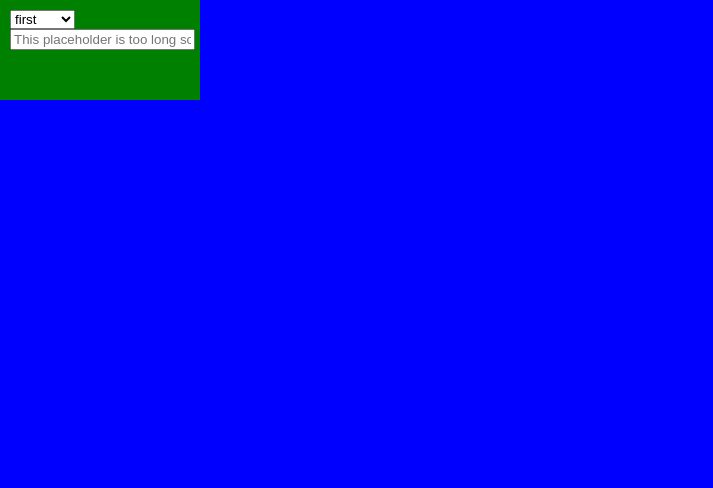
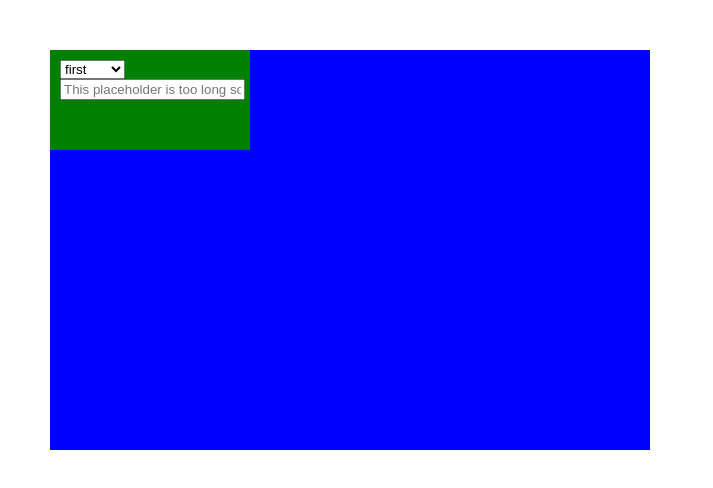
Before and after one commit to shivamgupta001/serene-atoll-73811, a plain HTML site: page test.html in a window 1280 px wide. Shown: the whole page, without its empty margins (0-713 px from the left). Drawn offline with Linux system fonts and the light colour scheme.

Commit message:
updated changes

```diff
--- a/test.html
+++ b/test.html
@@ -5,10 +5,6 @@
             #container {
                 position:absolute;
                 background-color: blue;
-                top : 0px;
-                left : 0px;
-                right : 0px;
-                bottom: 0px;
                 }
             #elem{
                 position: absolute;
@@ -19,14 +15,12 @@
                 -ms-user-select: none;
                 -khtml-user-select: none;
                 user-select: none;
-                display: flex;
-                z-index:  100;
             }
         </style>
 
     </head>
     <body>
-        <div id='container' >
+        <div id='container' style="width: 600px;height: 400px;top:50px;left:50px;">
             <div id="elem" style="width: 200px;height: 100px;">
                 <div style='width:100%;height:100%;padding:10px'>
                 <select id=test>
```
